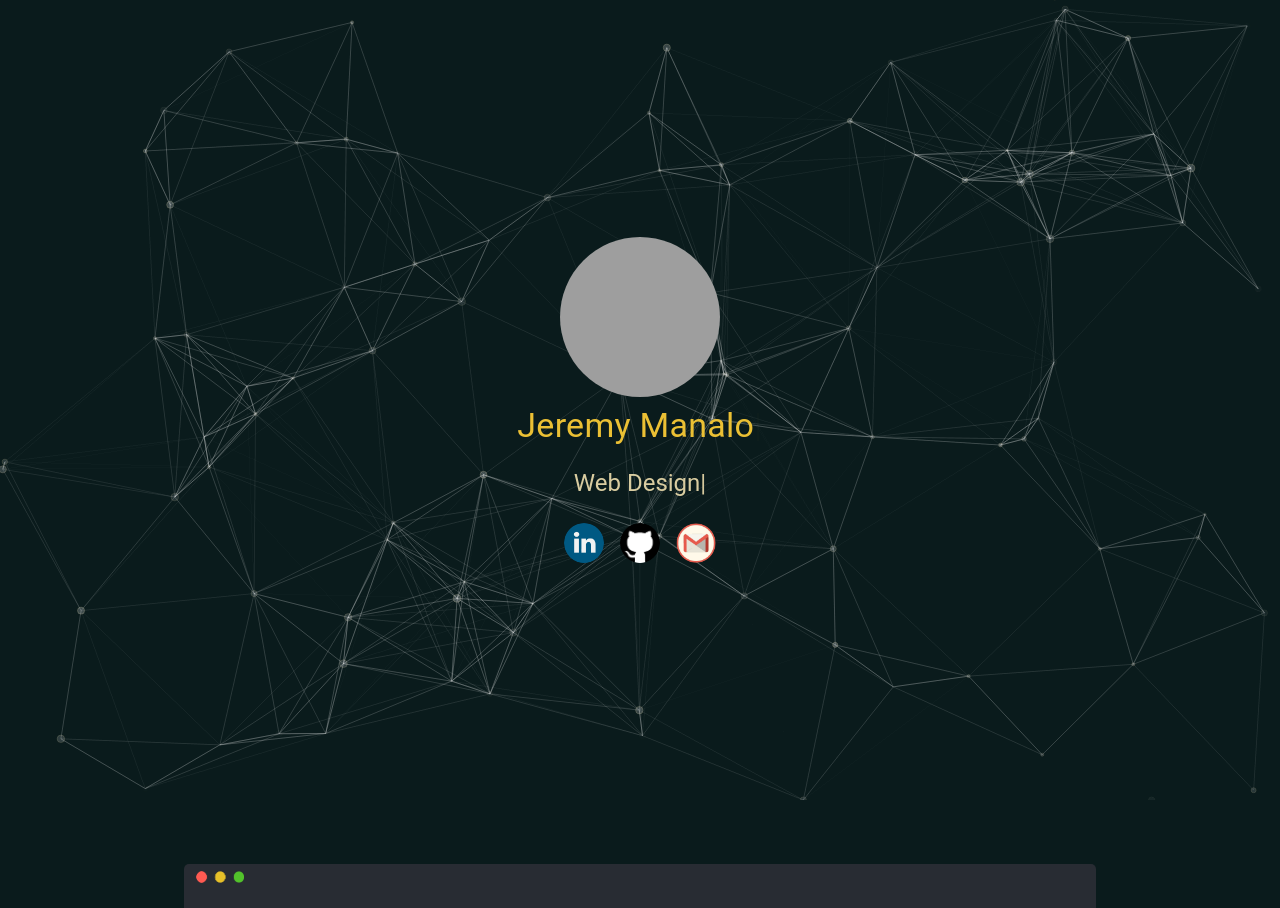
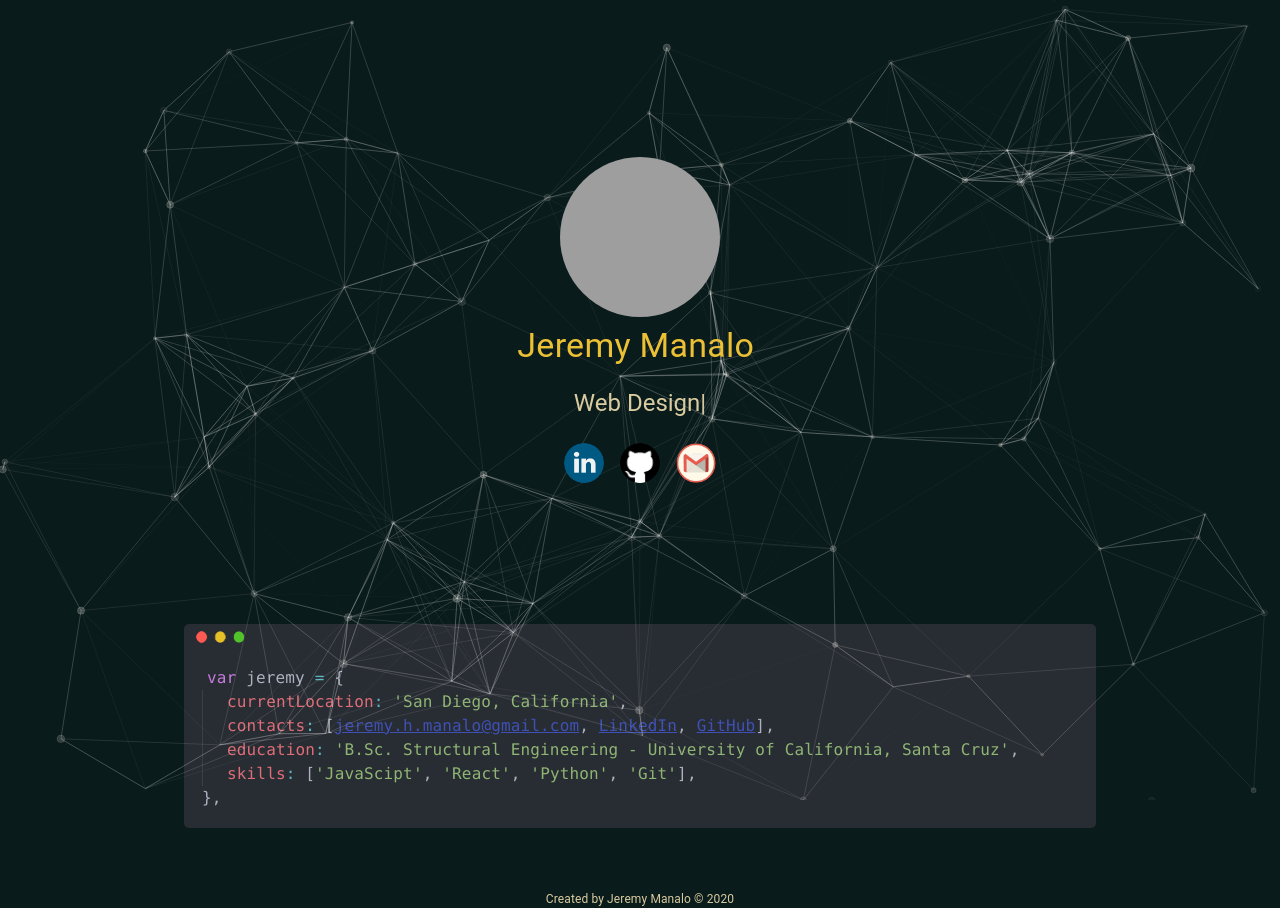
Before and after one commit to JeremyManalo/Portfolio, a React (Create React App) app in the folder client/: page / in a window 1280 px wide. Shown: the top 908 px of the page. Built offline with nearby package versions, Linux system fonts and the light colour scheme; grey boxes are pictures that could not be loaded; the HTML template or start-up script is replaced by a standard one.

Commit message:
Took out Projects for now and added copyright footer

```diff
--- a/client/src/componants/AppParticles.tsx
+++ b/client/src/componants/AppParticles.tsx
@@ -6,6 +6,7 @@ import { makeStyles } from '@material-ui/styles';
 const useStyles = makeStyles({
   particlesCanvas: {
     position: 'absolute',
+    zIndex: -1,
   },
 });
 
--- /dev/null
+++ b/client/src/componants/Footer.tsx
@@ -0,0 +1,37 @@
+import React from 'react';
+import appColors from '../styles/appColors';
+import { makeStyles } from '@material-ui/core/styles';
+import { Box, Typography } from '@material-ui/core';
+
+// CSS styles
+const useStyles = makeStyles((theme) => ({
+  footer: {
+    height: '100px',
+    paddingBottom: '20px',
+  },
+  copyrightText: {
+    color: appColors.subHeaderText,
+    alignContent: '',
+    fontSize: 12,
+  },
+}));
+
+const Footer = () => {
+  const classes = useStyles();
+
+  return (
+    <Box
+      className={classes.footer}
+      display="flex"
+      justifyContent="center"
+      alignItems="flex-end"
+      component="div"
+    >
+      <Typography className={classes.copyrightText}>
+        Created by Jeremy Manalo © 2020
+      </Typography>
+    </Box>
+  );
+};
+
+export default Footer;
--- a/client/src/componants/Header.tsx
+++ b/client/src/componants/Header.tsx
@@ -36,7 +36,7 @@ const useStyles = makeStyles((theme) => ({
   },
   typedContainer: {
     position: 'absolute',
-    top: '50%',
+    top: '40%',
     left: '50%',
     transform: 'translate(-50%, -50%)',
     width: '100vw',
--- a/client/src/componants/MyInfo.tsx
+++ b/client/src/componants/MyInfo.tsx
@@ -5,7 +5,7 @@ import titleBarOptions from '../images/title-bar-options.png';
 
 const userStyles = makeStyles({
   mainContainer: {
-    marginTop: '50rem',
+    marginTop: '35rem',
     fontFamily: 'monaco',
   },
   tabbedLines: {
--- a/client/src/componants/Projects.tsx
+++ b/client/src/componants/Projects.tsx
@@ -53,7 +53,6 @@ const Projects = () => {
       <Box display="flex" flexWrap="wrap" justifyContent="start">
         {projectVideoItem()}
         {projectImageItem()}
-        {projectImageItem()}
       </Box>
     </Container>
   );
--- a/client/src/componants/index.tsx
+++ b/client/src/componants/index.tsx
@@ -3,6 +3,7 @@ import Navbar from './Navbar';
 import Header from './Header';
 import MyInfo from './MyInfo';
 import Projects from './Projects';
+import Footer from './Footer';
 import AppParticles from './AppParticles';
 import { makeStyles } from '@material-ui/core/styles';
 import { Box } from '@material-ui/core';
@@ -22,7 +23,8 @@ const Home = () => {
       <Header />
       <AppParticles />
       <MyInfo />
-      <Projects />
+      {/* <Projects /> */}
+      <Footer />
     </Box>
   );
 };
```
